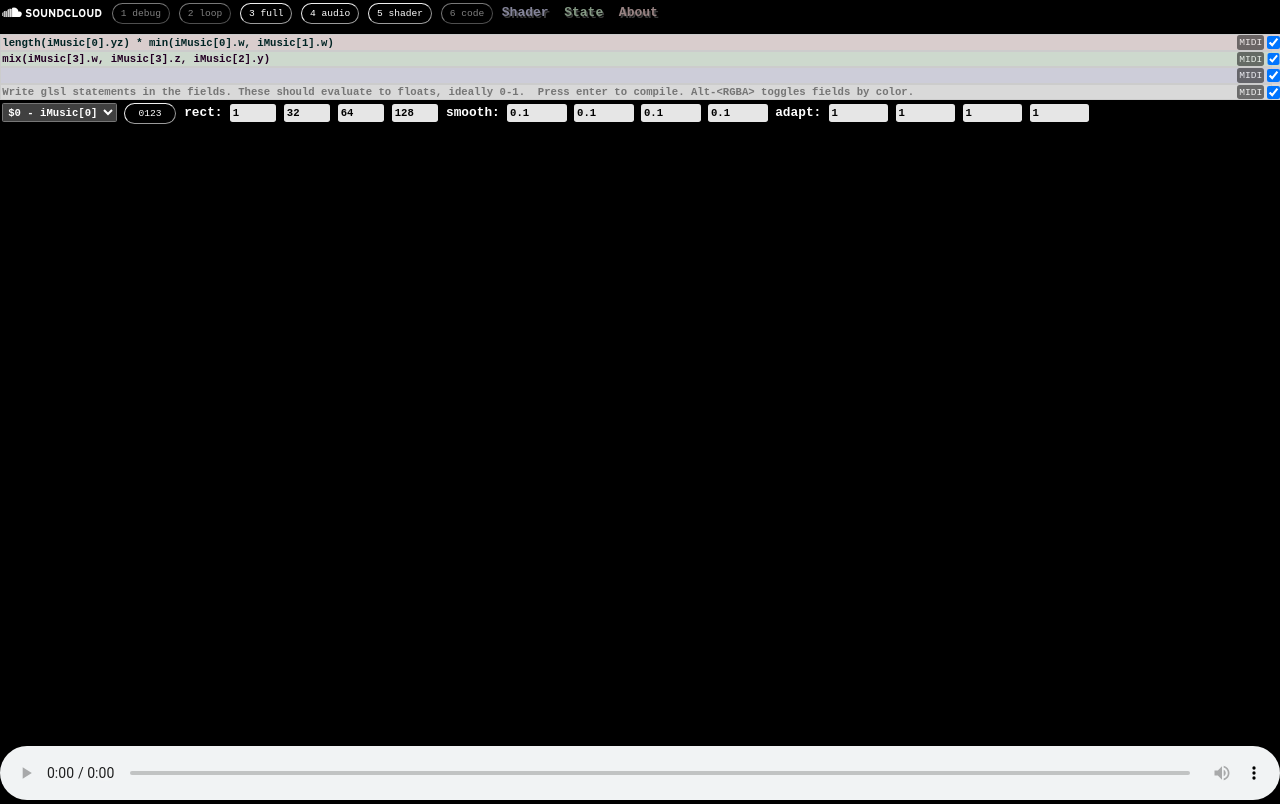
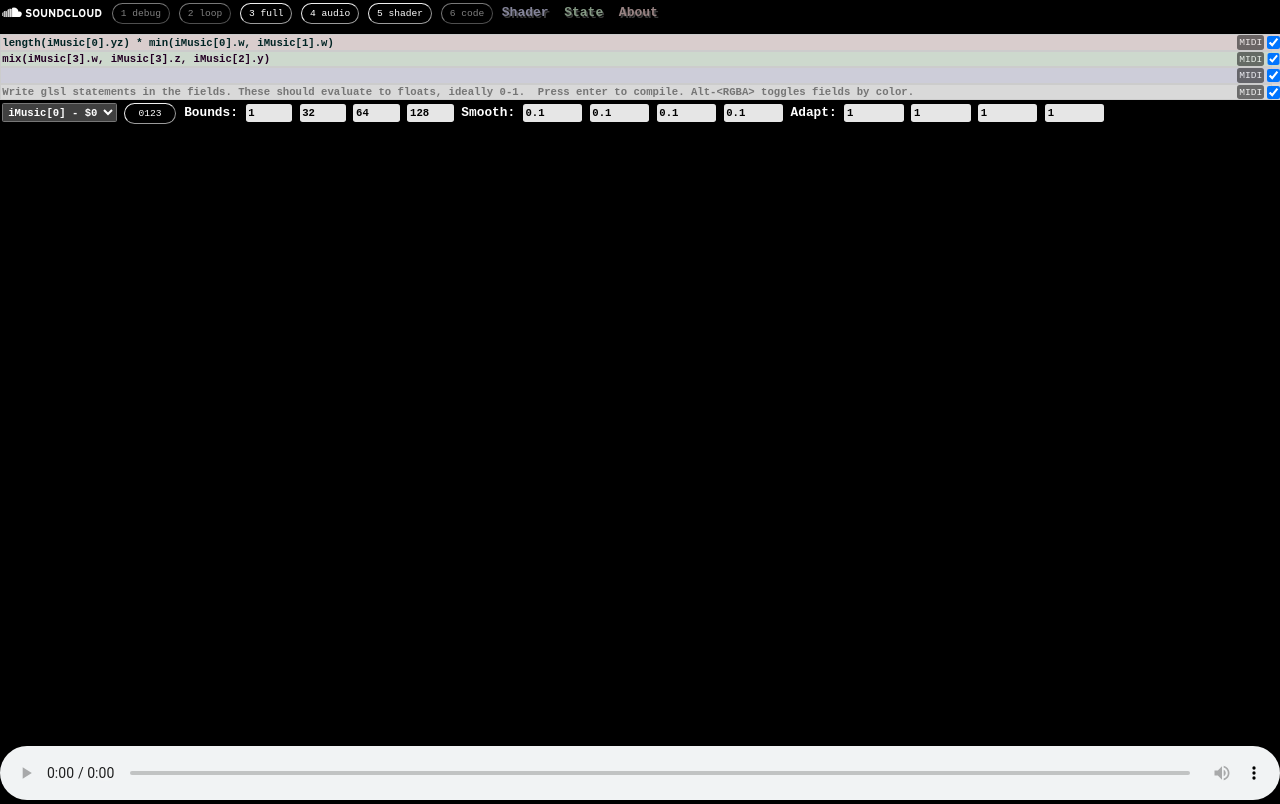
Before and after one commit to wizgrav/clubber, a website: page tool/tool.html in a window 1280 px wide. Drawn offline with Linux system fonts and the light colour scheme; no server answers.

Commit message:
style fixes

```diff
--- a/tool/main.js
+++ b/tool/main.js
@@ -490,12 +490,12 @@ function  render(time) {
     gl.viewport(0,  h * 0.52, w, h * 0.25);
     uniforms.iResolution[1] = h * 0.25;
     uniforms.iResolution[2] = h * 0.52;
-    shaders[1].transition = altShader ? 0.7 : 1.0;
+    shaders[1].transition = altShader ? 0.8 : 1.0;
     shaders[1].render(data, true);
     gl.viewport(0, 0, w, h * 0.49);
     uniforms.iResolution[1] = h * 0.49;
     uniforms.iResolution[2] = 0;
-    shaders[2].transition = altShader ? 0.9 : 1.0;
+    shaders[2].transition = altShader ? 0.96 : 1.0;
     shaders[2].render(data, false);
   }
 }
--- a/tool/tool.html
+++ b/tool/tool.html
@@ -352,23 +352,23 @@
         </div>
         <div id="config">
           <select id="band" onchange="selectBand(this.selectedIndex)">
-            <option style="background-color: rgb(64,64,64); color: white">$0 - iMusic[0]</option>
-            <option style="background-color: rgb(128,128,128); color: white">$1 - Music[1]</option>
-            <option style="background-color: rgb(192,192,192); color: black;">$2 - iMusic[2]</option>
-            <option style="background-color: rgb(255,255,255); color: black;">$3 - iMusic[3]</option>
+            <option style="background-color: rgb(64,64,64); color: white">iMusic[0] -  $0</option>
+            <option style="background-color: rgb(128,128,128); color: white">iMusic[1] - $1</option>
+            <option style="background-color: rgb(192,192,192); color: black;">iMusic[2] - $2</option>
+            <option style="background-color: rgb(255,255,255); color: black;">iMusic[3] - $3</option>
           </select>
           <button id="template" onclick="changeTemplate(this); return false;">0123</button>
-          <span> rect:</span>
+          <span> Bounds:</span>
           <input type="number" min="0" max="127" step="1" onchange="updateBand()"/>
           <input type="number" min="0" max="127" step="1" onchange="updateBand()"/>
           <input type="number" min="0" max="127" step="1" onchange="updateBand()"/>
           <input type="number" min="0" max="127" step="1" onchange="updateBand()"/>
-          <span> smooth:</span>
+          <span> Smooth:</span>
           <input type="number" min="-1" max="1" step="0.01" onchange="updateBand()"/>
           <input type="number" min="-1" max="1" step="0.01" onchange="updateBand()"/>
           <input type="number" min="-1" max="1" step="0.01" onchange="updateBand()"/>
           <input type="number" min="-1" max="1" step="0.01" onchange="updateBand()"/>
-          <span> adapt:</span>
+          <span> Adapt:</span>
           <input type="number" min="-1" max="1" step="0.01" onchange="updateBand()"/>
           <input type="number" min="-1" max="1" step="0.01" onchange="updateBand()"/>
           <input type="number" min="-1" max="1" step="0.01" onchange="updateBand()"/>
```
Also changed, not shown: README.md.
